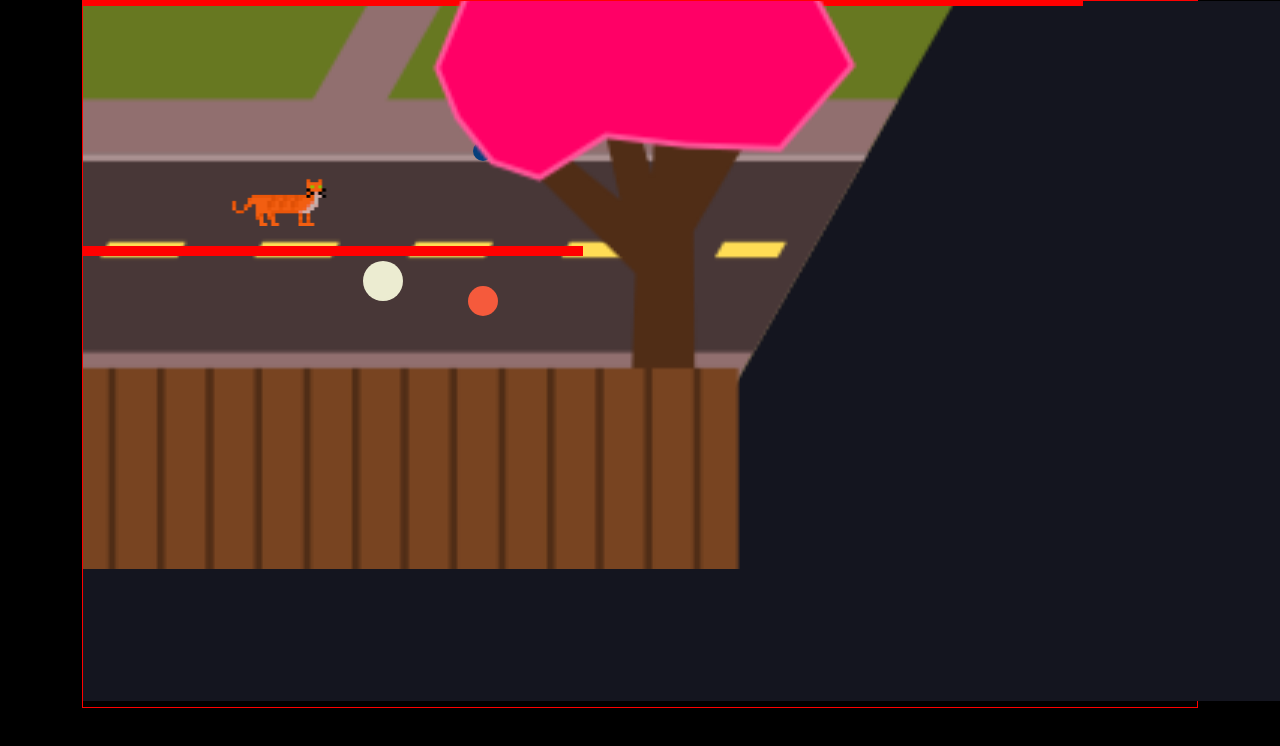
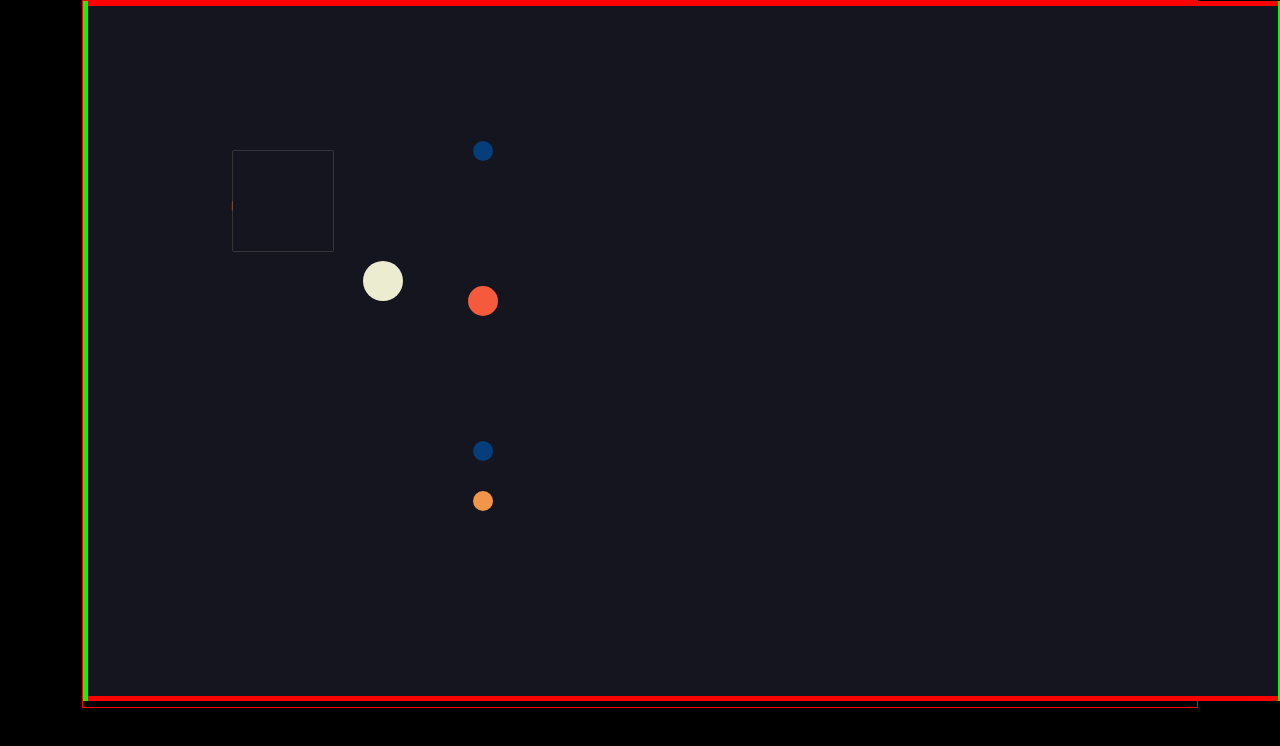
Before and after one commit to josesneto/Linos-Cat-Game, a plain HTML site: page index.html in a window 1280 px wide. Drawn offline with nearby package versions, Linux system fonts and the light colour scheme; animation ran at ten frames a second.

Commit message:
3 commit

```diff
--- /dev/null
+++ b/functions.js
@@ -0,0 +1,72 @@
+function keyDownBinding() {
+    if (key_pressed) {
+        // console.log(Bounds.contains(bounds, {x: playerBox.position.x, y: playerBox.position.y}), playerBox.position.x, playerBox.position.y, JSON.stringify(bounds));
+        Bounds.shift(bounds, {x: playerBox.position.x-500, y: playerBox.position.y-500});
+        // Render.lookAt(render, bounds);
+        switch (key_code) {
+            case 'ArrowLeft':
+                direction = -1;
+                Body.setPosition(playerBox, { x: playerBox.position.x - 10, y: playerBox.position.y });
+                break;
+            case 'ArrowRight':
+                direction = 1;
+                Body.setPosition(playerBox, { x: playerBox.position.x + 10, y: playerBox.position.y });
+                break;
+            case 'ArrowUp':
+                Body.setPosition(playerBox, { x: playerBox.position.x, y: playerBox.position.y - 10 });
+                break;
+            case 'ArrowDown':
+                Body.setPosition(playerBox, { x: playerBox.position.x, y: playerBox.position.y + 10});
+                break;
+            case 'KeyS':
+                state = 'sitting';
+                break;
+        }
+    }
+}
+
+function createBound(x1, y1, x2, y2) {
+    var bound = Bounds.create([{ x: x1, y: y1 }, { x: x2, y: y2 }]);
+    var visible_rect = Bodies.rectangle(x1,y1, x2-x1, y2-y1,  {
+        isStatic: true, collisionFilter: {
+            'group': -1,
+            'category': 2,
+            'mask': 0,
+        }
+    });
+    return { bound: bound, visible_rect: visible_rect };
+}
+
+function checkBounds(bounds, vector) {
+    return Bounds.contains(bounds, vector);
+}
+
+function updateFrames() {
+    var frame_name = boomerang_frame == true ? direction * boomerang_counter : direction * seq_counter;
+    playerBox.render.sprite.texture = "images/cats/" + ['orange', state, frame_name].join('/') + ".png";
+    seq_counter = seq_counter < 4 ? seq_counter + 1 : 1;
+    boomerang_counter = boomerang_counter + frame_acc;
+    if (boomerang_counter == 1 || boomerang_counter == 4) {
+        frame_acc *= -1;
+    }
+}
+
+function preloadImage(url) {
+    var img = new Image();
+    img.src = url;
+}
+
+function loadImages() {
+    var cats = ['orange'];
+    var states = ['standing', 'walking', 'sitting'];
+    for (var i = 0; i < cats.length; i++) {
+        for (var j = 0; j < states.length; j++) {
+            for (var k = -4; k <= 4; k++) {
+                if (k != 0) {
+                    var frame_to_load = ['images/cats', cats[i], states[j], k].join('/') + '.png';
+                    preloadImage(frame_to_load);
+                }
+            }
+        }
+    }
+}
--- a/game-objects.js
+++ b/game-objects.js
@@ -1,43 +1,43 @@
-var background = Bodies.rectangle(200, 200, 10000, 10000, {
-    isStatic: true, render: {
-        fillStyle: "#ff0000",
-        sprite: {
-            texture: "images/background.png",
-            xScale: 3,
-            yScale: 3,
-            yOffset: 0.25,
-            xOffset: 0
-        }
-    },
-    collisionFilter: {
-        'group': -1,
-        'category': 2,
-        'mask': 0,
-      }
-});
-var foreground = Bodies.rectangle(200, 200, 10000, 10000, {
-    isStatic: true, render: {
-        fillStyle: "#ff0000",
-        sprite: {
-            texture: "images/foreground.png",
-            xScale: 3,
-            yScale: 3,
-            yOffset: 0.25,
-            xOffset: 0
-        }
-    },
-    collisionFilter: {
-        'group': -1,
-        'category': 2,
-        'mask': 0,
-      }
-});
+// var background = Bodies.rectangle(600, 350, 1200, 700, {
+//     isStatic: true, render: {
+//         fillStyle: "#ff0000",
+//         sprite: {
+//             texture: "images/background.png",
+//             xScale: 1,
+//             yScale: 1,
+//             yOffset: 0,
+//             xOffset: 0
+//         }
+//     },
+//     collisionFilter: {
+//         'group': -1,
+//         'category': 2,
+//         'mask': 0,
+//       }
+// });
+// var foreground = Bodies.rectangle(600, 350, 1200, 700, {
+//     isStatic: true, render: {
+//         fillStyle: "#ff0000",
+//         sprite: {
+//             texture: "images/foreground.png",
+//             xScale: 1,
+//             yScale: 1,
+//             yOffset: 0,
+//             xOffset: 0
+//         }
+//     },
+//     collisionFilter: {
+//         'group': -1,
+//         'category': 2,
+//         'mask': 0,
+//       }
+// });
 
 var walls = [
-    Bodies.rectangle(250, 0, 1500, 10, { isStatic: true, render: { fillStyle: "#ff0000" } }),
-    Bodies.rectangle(0, 250, 1000, 10, { isStatic: true, render: { fillStyle: "#ff0000" } }),
-    // Bodies.rectangle(475, 25, 1000, 50, { isStatic: true, render: { fillStyle: "#00ff00" } }),
-    // Bodies.rectangle(475, 575, 1000, 50, { isStatic: true, render: { fillStyle: "#aa0000" } }),
+    Bodies.rectangle(600, 0, 1200, 10, { isStatic: true, render: { fillStyle: "#ff0000" } }),
+    Bodies.rectangle(600, 700, 1200, 10, { isStatic: true, render: { fillStyle: "#ff0000" } }),
+    Bodies.rectangle(0, 350, 10, 700, { isStatic: true, render: { fillStyle: "#00ff00" } }),
+    Bodies.rectangle(1200, 350, 10, 700, { isStatic: true, render: { fillStyle: "#00ff00" } }),
     // Bodies.rectangle(950, 200, 50, 400, { isStatic: true, render: { fillStyle: "#00aa00" } }),
     // Bodies.rectangle(450, 535, 100, 75, { isStatic: true, render: { fillStyle: "#0000ff" } }),
     // Bodies.rectangle(0, 300, 50, 600, { isStatic: true, render: { fillStyle: "#ff0000" } }),
--- a/index.html
+++ b/index.html
@@ -18,10 +18,10 @@
     </div>
     <script src="matter.js"></script>
     <script src="aliases.js"></script>
+    <script src="functions.js"></script>
     <script src="initialization.js"></script>
     <script src="game-objects.js"></script>
     <script src="main.js"></script>
-    <script src="key-events.js"></script>
 </body>
 
 </html>
--- a/initialization.js
+++ b/initialization.js
@@ -2,6 +2,12 @@
 
 var engine = Engine.create();
 var bounds = Bounds.create([{x: -25, y: 0}, {x: 600, y: 600}]);
+// var bounds2 = Bounds.create([{x: -70, y: 70}, {x: 600, y: 600}]);
+
+var bc = createBound(200, 200, 300, 300);
+
+var bound1 = bc['bound'];
+var rect1 = bc['visible_rect'];
 
 var render = Render.create({
 element: document.getElementById('canvas'),
--- a/key-events.js
+++ /dev/null
@@ -1,26 +0,0 @@
-function keyDownBinding() {
-    if (key_pressed) {
-        // console.log(Bounds.contains(bounds, {x: playerBox.position.x, y: playerBox.position.y}), playerBox.position.x, playerBox.position.y, JSON.stringify(bounds));
-        Bounds.shift(bounds, {x: playerBox.position.x-500, y: playerBox.position.y-500});
-        // Render.lookAt(render, bounds);
-        switch (key_code) {
-            case 'ArrowLeft':
-                direction = -1;
-                Body.setPosition(playerBox, { x: playerBox.position.x - 10, y: playerBox.position.y });
-                break;
-            case 'ArrowRight':
-                direction = 1;
-                Body.setPosition(playerBox, { x: playerBox.position.x + 10, y: playerBox.position.y });
-                break;
-            case 'ArrowUp':
-                Body.setPosition(playerBox, { x: playerBox.position.x, y: playerBox.position.y - 10 });
-                break;
-            case 'ArrowDown':
-                Body.setPosition(playerBox, { x: playerBox.position.x, y: playerBox.position.y + 10});
-                break;
-            case 'KeyS':
-                state = 'sitting';
-                break;
-        }
-    }
-}
--- a/main.css
+++ b/main.css
@@ -5,6 +5,7 @@ body {
 
 .container {
     width: 100%;
+    height: max-content;
     margin: auto;
 }
 
--- a/main.js
+++ b/main.js
@@ -1,8 +1,10 @@
-World.add(engine.world, background);
+// World.add(engine.world, background);
 World.add(engine.world, walls);
 World.add(engine.world, things);
 World.add(engine.world, playerBox);
-World.add(engine.world, foreground);
+World.add(engine.world, rect1);
+
+// World.add(engine.world, foreground);
 
 Runner.run(engine);
 Render.run(render);
@@ -24,8 +26,10 @@ window.onload = function () {
 
     setInterval(keyDownBinding, 25);
     setInterval(updateFrames, 150);
+    // setInterval(checkBounds, 1000, bound1, {x: playerBox.position.x, y: playerBox.position.y});
 
     document.addEventListener('keyup', (event) => {
+        console.log(checkBounds(bound1, {x: playerBox.position.x, y: playerBox.position.y}), playerBox.position.x, playerBox.position.y);
         try {
             var key_name = event.key;
             var key_code = event.code;
@@ -47,41 +51,16 @@ window.onload = function () {
             key_code = event.code;
             // console.log(`Key pressed ${key_name} \r\n Key code value: ${key_code}`);
             key_pressed = true;
-            state = 'walking';
+            if (key_code.startsWith('Arrow')) {
+                state = 'walking';
+            }
             boomerang_frame = false;
         } catch (e) { }
     }, false);
 }
 
-function updateFrames() {
-    var frame_name = boomerang_frame == true ? direction * boomerang_counter : direction * seq_counter;
-    playerBox.render.sprite.texture = "images/cats/" + ['orange', state, frame_name].join('/') + ".png";
-    seq_counter = seq_counter < 4 ? seq_counter + 1 : 1;
-    boomerang_counter = boomerang_counter + frame_acc;
-    if (boomerang_counter == 1 || boomerang_counter == 4) {
-        frame_acc *= -1;
-    }
-}
 
-function preloadImage(url) {
-    var img = new Image();
-    img.src = url;
-}
 
-function loadImages() {
-    var cats = ['orange'];
-    var states = ['standing', 'walking', 'sitting'];
-    for (var i = 0; i < cats.length; i++) {
-        for (var j = 0; j < states.length; j++) {
-            for (var k = -4; k <= 4; k++) {
-                if (k != 0) {
-                    var frame_to_load = ['images/cats', cats[i], states[j], k].join('/') + '.png';
-                    preloadImage(frame_to_load);
-                }
-            }
-        }
-    }
-}
 
 // var bg_image = document.getElementById('background');
 
```
